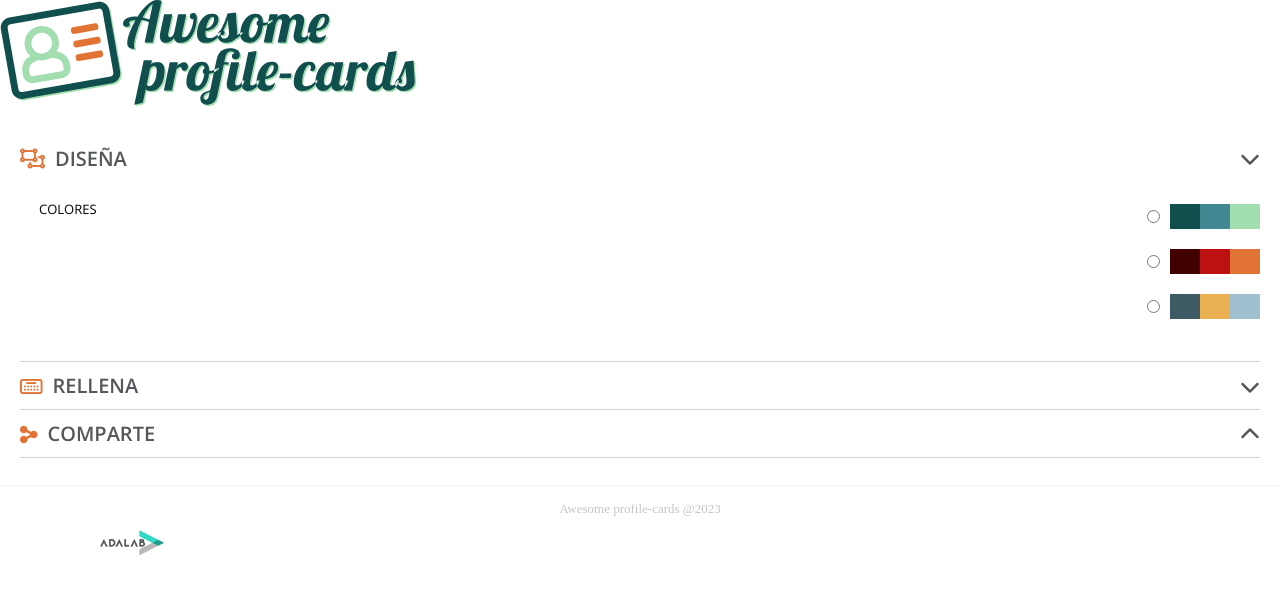
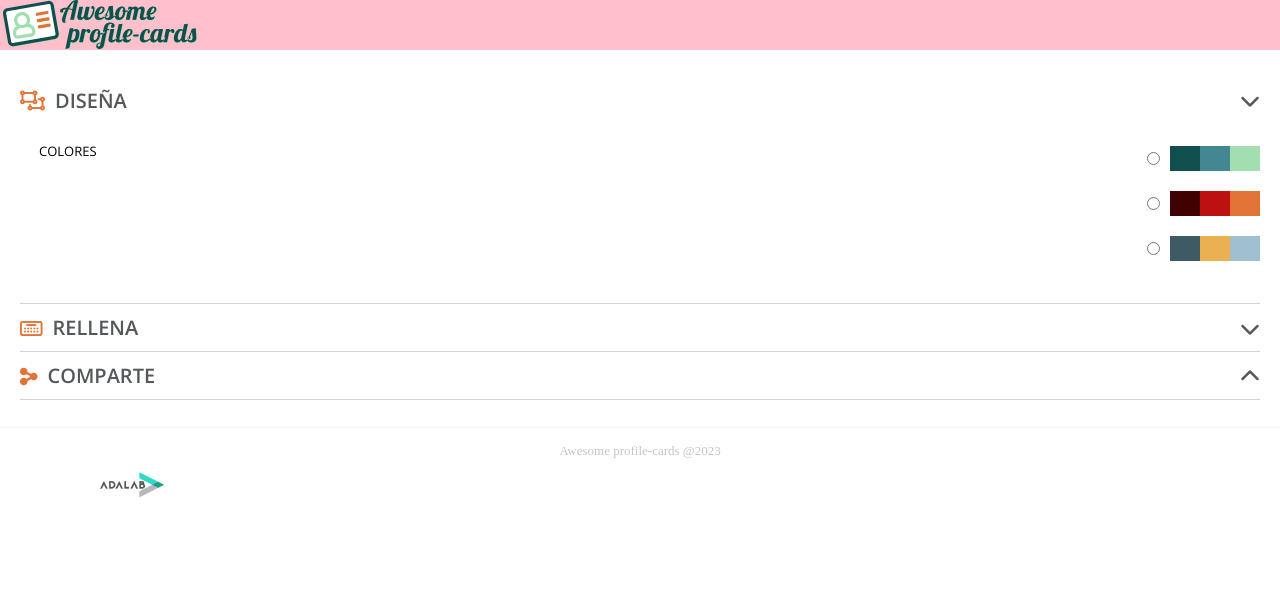
Before and after one commit to Adalab/project-promo-u-module-2-team-2, a website: page src/html/creatingCard.html in a window 1280 px wide. Drawn offline with nearby package versions, Linux system fonts and the light colour scheme; files that its build step writes are made by us from their sources; files whose address does not match are found by name.

Commit message:
import header

```diff
--- a/src/html/partials/1_header.html
+++ b/src/html/partials/1_header.html
@@ -1,4 +1,4 @@
-<header class="header">
+<header class="r">
   <div class="header__container">
       <img src="./assets/images/logo-awesome-profile-cards.svg" alt="logo-header" class="header__img"/>
   </div>
--- a/src/scss/layout/_header.scss
+++ b/src/scss/layout/_header.scss
@@ -1,8 +1,10 @@
-.header{
+.r{
     display: flex;
+    background-color: pink;
 }
 .header__container{
     display: flex;
+
 
 }
 .header__img{
--- a/src/scss/main.scss
+++ b/src/scss/main.scss
@@ -5,6 +5,7 @@
 @import 'layout/fill';
 @import 'layout/share';
 @import 'layout/footer';
+@import 'layout/header';
 
 .collapsed {
   .form__title {
```
